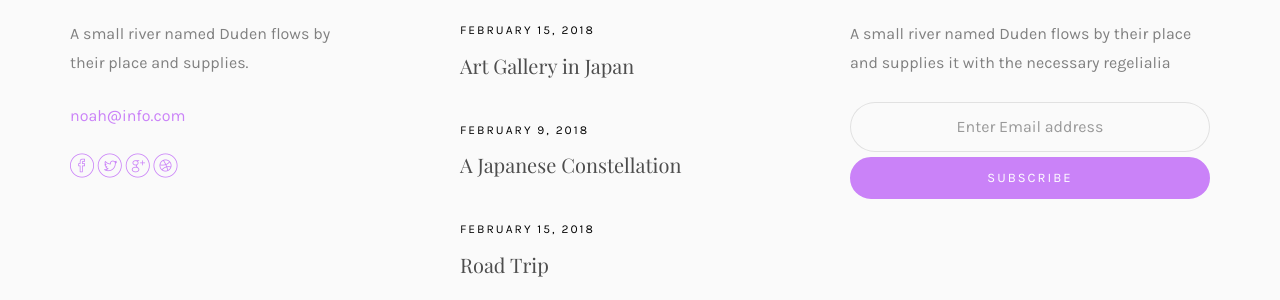
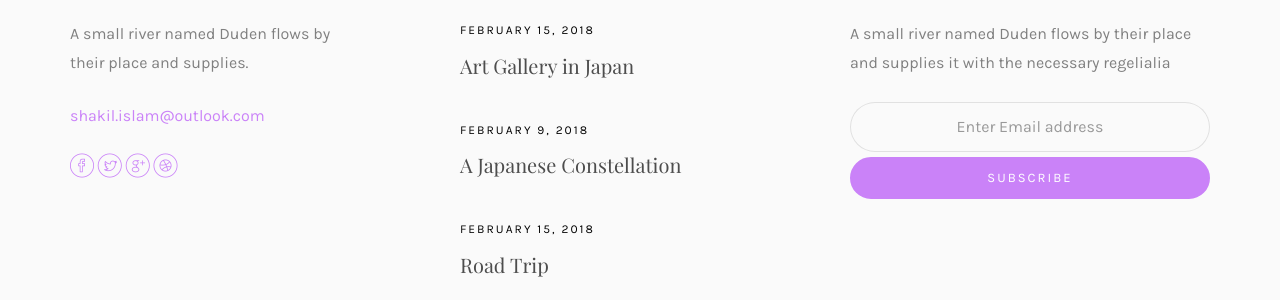
Before and after one commit to skltoha/portfolio_skl_py, a Django app: page /contact/ in a window 1280 px wide. Shown: the part 1066-1366 px from the top of the page. Run offline with Django 4.2, Linux system fonts and the light colour scheme; some libraries are stand-ins or nearby versions; some web fonts are replaced.

Commit message:
email change

```diff
--- a/templates/contact.html
+++ b/templates/contact.html
@@ -91,7 +91,7 @@
               <div class="col-md-10">
                 <h2>Let's Talk</h2>
                 <p>A small river named Duden flows by their place and supplies.</p>
-                <p><a href="#">noah@info.com</a></p>
+                <p><a href="#">shakil.islam@outlook.com</a></p>
                 <p class="colorlib-social-icons">
                   <a href="#"><i class="icon-facebook4"></i></a>
                   <a href="#"><i class="icon-twitter3"></i></a>
```
